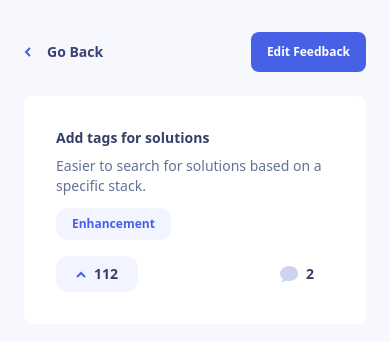
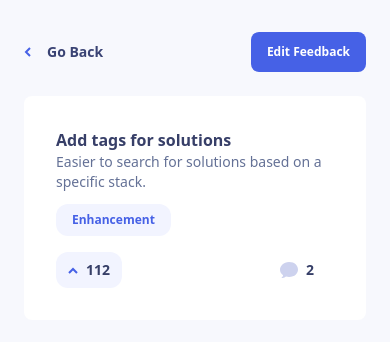
Before and after one commit to kaixin1528/product-feedback, a Next.js app: page /feedback/1 in a window 390 px wide. Shown: the top 342 px of the page. Built offline with nearby package versions, Linux system fonts and the light colour scheme.

Commit message:
Fixed padding issues

```diff
--- a/components/SuggestionFeedback.tsx
+++ b/components/SuggestionFeedback.tsx
@@ -199,7 +199,7 @@ const SuggestionFeedback = ({
                   <motion.button
                     whileHover={{ color: "#4661E6" }}
                     type='submit'
-                    className='text-left text-dark-indigo font-bold t:text-base'
+                    className='text-left text-dark-indigo font-bold text-base'
                     onClick={() => router.push(`/feedback/${feedback.id}`)}
                   >
                     {feedback.title}
@@ -222,7 +222,7 @@ const SuggestionFeedback = ({
                       feedback.upvoted
                         ? "bg-ocean-blue"
                         : "bg-moderate-rice-white"
-                    } t:hidden grid grid-flow-col auto-cols-max items-center py-2 px-5 gap-2 font-bold rounded-xl justify-self-start`}
+                    } t:hidden grid grid-flow-col auto-cols-max items-center py-2 px-3 gap-2 font-bold rounded-xl justify-self-start`}
                     onClick={(e) =>
                       handleUpvote(
                         e,
--- a/pages/feedback/[id]/index.tsx
+++ b/pages/feedback/[id]/index.tsx
@@ -114,7 +114,7 @@ const Index = ({
   };
 
   return (
-    <main className='grid px-6 py-8 t:px-12 t:py-12 d:px-96 d:py-16 gap-6 bg-rice-white'>
+    <main className='grid px-6 py-8 t:py-12 t:px-40 lg:px-80 d:px-96 d:py-16 gap-6 bg-rice-white'>
       <header className='grid grid-cols-2'>
         <ReturnButton arrowColor='#4661E6' textColor='text-indigo' />
         <motion.button
@@ -140,14 +140,14 @@ const Index = ({
           Edit Feedback
         </motion.button>
       </header>
-      <section className='grid t:grid-cols-8 p-8 gap-4 text-sm text-left bg-white rounded-lg'>
+      <section className='grid t:flex p-8 gap-4 d:gap-10 text-sm text-left bg-white rounded-lg'>
         <motion.button
           whileHover={{ backgroundColor: "#CFD7FF" }}
           className={`group ${
             currentFeedback.upvoted
               ? "bg-ocean-blue text-white"
               : "bg-moderate-rice-white"
-          } hidden t:grid t:grid-flow-row t:justify-items-center t:px-4 grid-flow-col auto-cols-max items-center t:self-start py-2 px-5 gap-1 font-bold rounded-xl justify-self-start`}
+          } hidden t:grid t:grid-flow-row t:justify-items-center t:px-3 items-center t:self-start py-2 px-5 gap-1 font-bold rounded-xl justify-self-start`}
           onClick={(e) =>
             handleUpvote(
               e,
@@ -174,8 +174,8 @@ const Index = ({
             {currentFeedback.upvotes}
           </h4>
         </motion.button>
-        <article className='grid t:col-span-6 gap-2'>
-          <h3 className='t:text-lg text-dark-indigo font-bold'>
+        <article className='grow gap-2'>
+          <h3 className='text-base t:text-lg text-dark-indigo font-bold'>
             {currentFeedback.title}
           </h3>
           <article className='grid gap-3'>
@@ -188,18 +188,39 @@ const Index = ({
           </article>
         </article>
         <article className='grid grid-cols-2 t:grid-cols-1 text-sm'>
-          <button className='t:hidden grid grid-flow-col auto-cols-max items-center py-2 px-5 gap-2 font-bold bg-moderate-rice-white rounded-xl justify-self-start'>
+          <motion.button
+            whileHover={{ backgroundColor: "#CFD7FF" }}
+            className={`group ${
+              currentFeedback.upvoted
+                ? "bg-ocean-blue text-white"
+                : "bg-moderate-rice-white"
+            }  t:hidden flex items-center py-2 px-3 gap-2 font-bold rounded-xl justify-self-start`}
+            onClick={(e) =>
+              handleUpvote(
+                e,
+                currentFeedback.upvotes,
+                currentFeedback.id,
+                currentFeedback.upvoted
+              )
+            }
+          >
             <svg width='10' height='7' xmlns='http://www.w3.org/2000/svg'>
               <path
                 d='M1 6l4-4 4 4'
-                stroke='#4661E6'
+                stroke={currentFeedback.upvoted ? "white" : "#4661E6"}
                 strokeWidth='2'
                 fill='none'
                 fillRule='evenodd'
               />
             </svg>
-            <p className='text-dark-indigo'>{currentFeedback.upvotes}</p>
-          </button>
+            <h4
+              className={`${
+                currentFeedback.upvoted ? "text-white" : "text-dark-indigo"
+              }`}
+            >
+              {currentFeedback.upvotes}
+            </h4>
+          </motion.button>
           <article className='grid grid-flow-col auto-cols-max items-center py-2 px-5 gap-2 font-bold justify-self-end'>
             <svg width='18' height='16' xmlns='http://www.w3.org/2000/svg'>
               <path
--- a/pages/index.tsx
+++ b/pages/index.tsx
@@ -13,7 +13,7 @@ export default function Home({ feedback }: { feedback: FeedbackData }) {
   const [filter, setFilter] = useState<string>("");
 
   return (
-    <main className='grid items-start overflow-x-hidden relative min-h-screen d:px-36 d:py-20 bg-rice-white'>
+    <main className='grid items-start overflow-x-hidden relative min-h-screen lg:px-24 d:px-36 d:py-20 bg-rice-white'>
       <Head>
         <title>Product Feedback</title>
         <meta name='description' content='Generated by create next app' />
--- a/tailwind.config.js
+++ b/tailwind.config.js
@@ -4,6 +4,12 @@ module.exports = {
     "./components/**/*.{js,ts,jsx,tsx}",
   ],
   theme: {
+    screens: {
+      t: "768px",
+      md: "800px",
+      lg: "1100px",
+      d: "1300px",
+    },
     extend: {
       backgroundColor: {
         flesh: "#F49F85",
@@ -52,10 +58,6 @@ module.exports = {
         "d-header":
           "url('../public/assets/suggestions/desktop/background-header.png')",
       },
-      screens: {
-        t: "768px",
-        d: "1100px",
-      },
     },
   },
   plugins: [],
```
Also changed, not shown: data.json (+1 -1 lines).
